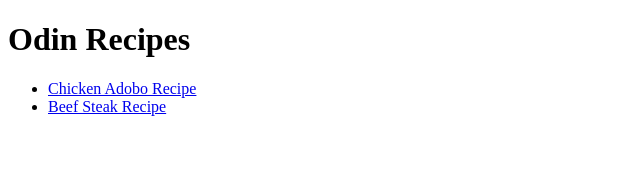
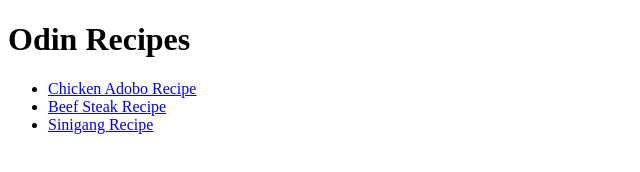
Before and after one commit to ShawnChua20/odin-recipes, a plain HTML site: page index.html in a window 1280 px wide. Shown: the whole page, without its empty margins (0-640 px from the left). Drawn offline with Linux system fonts and the light colour scheme.

Commit message:
Landing page

```diff
--- a/index.html
+++ b/index.html
@@ -9,6 +9,7 @@
     <ul>
       <li><a href="recipes/Chicken-adobo.html">Chicken Adobo Recipe</a></li>
       <li><a href="recipes/Beef-steak.html">Beef Steak Recipe</a></li>
+      <li><a href="recipes/Sinigang.html">Sinigang Recipe</a></li>
     </ul>
   </body>
 </html>
```
